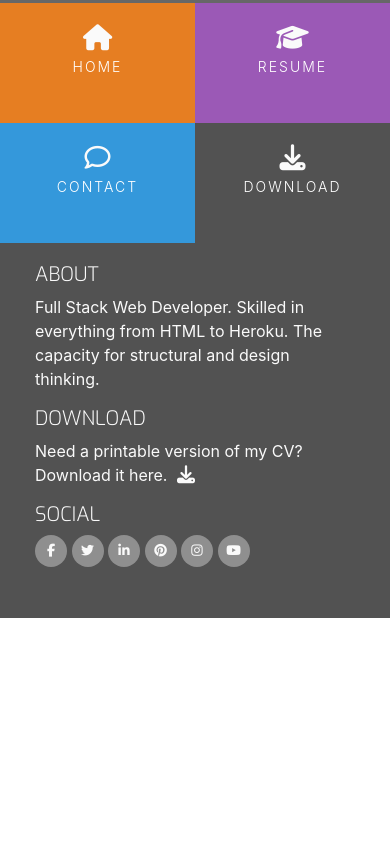
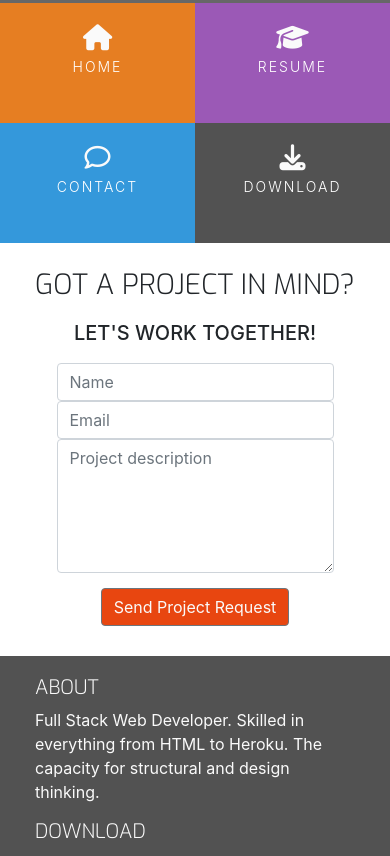
Before and after one commit to Edb83/resume, a plain HTML site: page contact.html in a window 390 px wide. Shown: the part 606-1462 px from the top of the page. Before the commit the page ends 1224 px from the top, so only its background shows below. Drawn offline with nearby package versions, Linux system fonts and the light colour scheme.

Commit message:
Added: contact form, styling and media query

```diff
--- a/assets/css/style.css
+++ b/assets/css/style.css
@@ -18,6 +18,11 @@
 .bg-color-three-reasons {
     background-color: #fff;
     }
+
+.bg-color-contact {
+    background-color: #fff;
+
+}
 
 .ui-menu-color-home {
     background-color: #e67e22;
@@ -332,3 +337,37 @@ footer {
 .history-items {
     margin-bottom: 30px;
 }
+
+/* ----------------------Special paddings/margins/text */
+
+.contact-heading {
+    font-family: "Exo",sans-serif;
+    font-weight: 300;
+    margin-top: 25px;
+    margin-bottom: 20px;
+}
+
+.center-form {
+    padding: 10px;
+    margin: 0 auto;
+    max-width: 90%;
+}
+
+button[type="submit"] {
+    margin-top: 15px;
+    margin-bottom: 20px;
+    color: #fafafa;
+    background-color: #e84610;
+}
+
+/* ----------------------Media queries */
+
+@media(min-width: 992px) {
+
+    .center-form {
+        padding-top: 30px;
+        min-height: 240px;
+        margin: 0 auto;
+        max-width: 50%;
+    }
+}
--- a/contact.html
+++ b/contact.html
@@ -14,11 +14,10 @@
     <header>
         <div class="row no-gutters">
             <a href="index.html" class="col-md-4 logo">
-
             </a>
 
             <div class="col-md-8">
-                <div class="row  no-gutters bg-color-name-title">
+                <div class="row no-gutters bg-color-name-title">
                     <div class="col heading">
                         <h1 class="name">Rosie Odenkirk</h1>
                         <h2 class="title">Full Stack Developer</h2>
@@ -28,13 +27,13 @@
                     <div class="col">
                         <ul id="nav" class="list-inline menucontainer">
                             <li class="col-6 col-sm-3 ui-menu-color-home list-inline-item menuitem">
-                            <a href="#" class="hvr-sweep-to-bottom"><i class="fa fa-home" aria-hidden="true"></i><span> Home</span></a>
+                            <a href="index.html" class="hvr-sweep-to-bottom"><i class="fa fa-home" aria-hidden="true"></i><span> Home</span></a>
                             </li>
                             <li class="col-6 col-sm-3 ui-menu-color-resume list-inline-item menuitem">
-                            <a href="#" class="hvr-sweep-to-bottom"><i class="fa fa-graduation-cap" aria-hidden="true"></i><span> Resume</span></a>
+                            <a href="resume.html" class="hvr-sweep-to-bottom"><i class="fa fa-graduation-cap" aria-hidden="true"></i><span> Resume</span></a>
                             </li>
                             <li class="col-6 col-sm-3 ui-menu-color-contact list-inline-item menuitem">
-                            <a href="#" class="hvr-sweep-to-bottom"><i class="fa fa-comment-o" aria-hidden="true"></i><span> Contact</span></a>
+                            <a href="contact.html" class="hvr-sweep-to-bottom"><i class="fa fa-comment-o" aria-hidden="true"></i><span> Contact</span></a>
                             </li>
                             <li class="col-6 col-sm-3 ui-menu-color-download list-inline-item menuitem">
                             <a href="#" class="hvr-sweep-to-bottom"><i class="fa fa-download" aria-hidden="true"></i><span> Download</span></a>
@@ -46,9 +45,26 @@
         </div>
     </header>
 
-    <section>
+    <section class="container-fluid">
+        <div class="bg-color-contact">
+            <div class="col">
+                <h3 class="contact-heading uppercase text-center">Got a project in mind?</h3>
+                <h5 class="uppercase text-center">Let's work together!</h5>
 
-
+                <div class="center-form">
+                    <form>
+                        <input type="text" name="name" id="fullname" class="form-control" placeholder="Name" required>
+                        <input type="email" name="email" id="emailaddress" class="form-control" placeholder="Email" required>
+                        <textarea rows="5" name="projectsummary" id="projectsummary" class="form-control" placeholder="Project description" required?></textarea>
+                        <div class="form-row text-center">
+                            <div class="col">
+                                <button type="submit" class="btn btn-secondary">Send Project Request</button>
+                            </div>
+                        </div>
+                    </form>
+                </div>
+            </div>
+        </div>
     </section>
 
     <footer class="container-fluid">
```
Also changed, not shown: index.html (+1 -1 lines), resume.html (+3 -2 lines).
